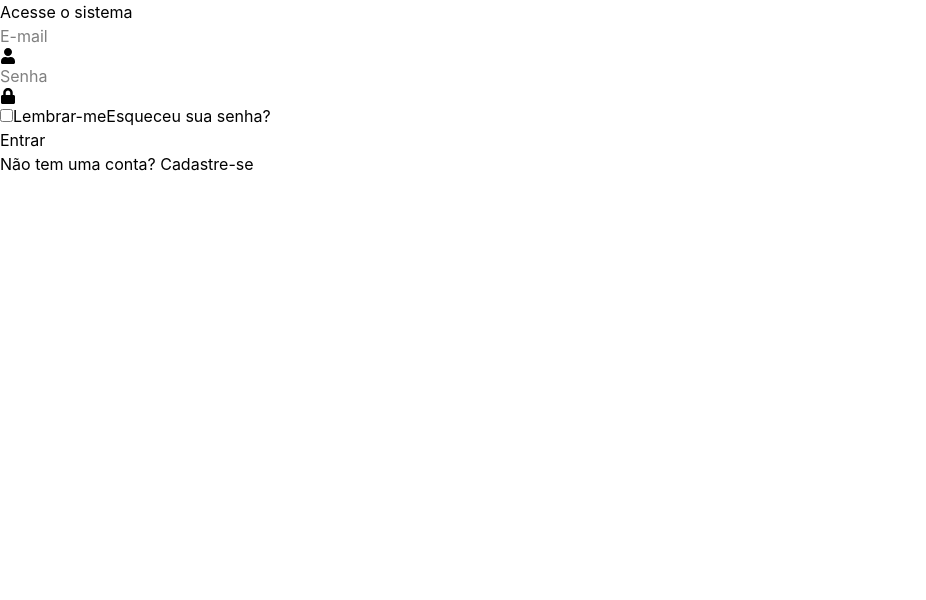
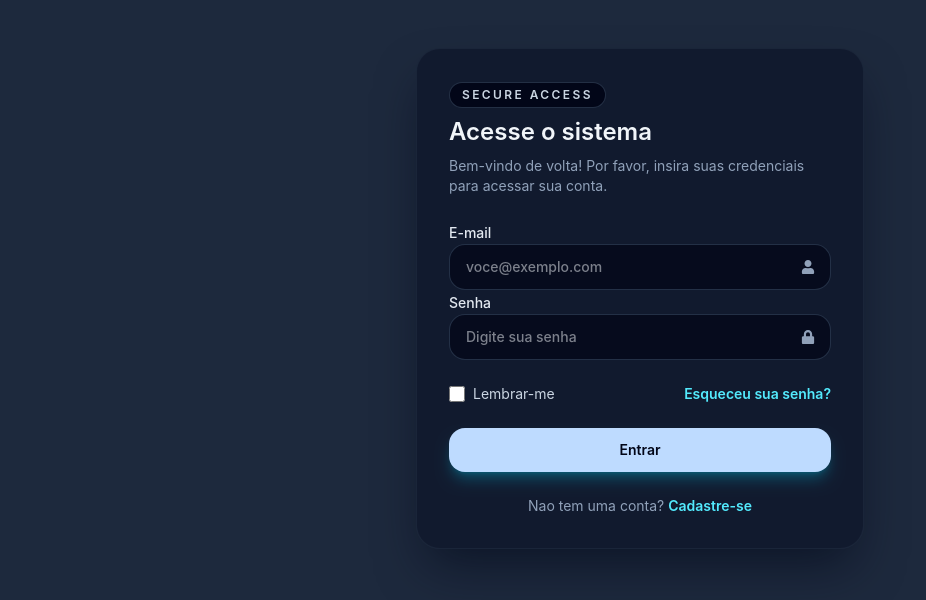
Before and after one commit to joaouggdmn/Login-Page-REACT, a React (Vite) app: page / in a window 1280 px wide. Shown: the top 600 px of the page, without its empty margins (0-926 px from the left). Built offline with nearby package versions, Linux system fonts and the light colour scheme.

Commit message:
Styling login form with tailwindcss

```diff
--- a/src/components/login/Login.jsx
+++ b/src/components/login/Login.jsx
@@ -10,42 +10,90 @@ const Login = () => {
   };
 
   return (
-    <div className="container">
-      <form onSubmit={handleSubmit}>
-        <h2>Acesse o sistema</h2>
-        <div>
+    <div className="min-h-screen bg-slate-800 px-4 py-12 text-slate-100">
+      <div className="mx-auto w-full max-w-md">
+        <form
+          onSubmit={handleSubmit}
+          className="w-full space-y-6 rounded-3xl border border-slate-800/80 bg-slate-900/80 p-8 shadow-2xl shadow-slate-950/60"
+        >
+          <div className="space-y-2">
+            <span className="inline-flex w-fit items-center gap-2 rounded-full border border-slate-700/70 bg-slate-950 px-3 py-1 text-xs font-semibold uppercase tracking-[0.2em] text-slate-300">
+              Secure Access
+            </span>
+            <h2 className="text-2xl font-semibold text-slate-100">
+              Acesse o sistema
+            </h2>
+            <p className="text-sm text-slate-400">
+              Bem-vindo de volta! Por favor, insira suas credenciais para acessar sua conta.
+            </p>
+          </div>
+
+          <div className="space-y-4">
+            <label className="space-y-2 text-sm font-medium text-slate-200">
+              E-mail
+              <div className="relative">
                 <input
                   type="email"
-            placeholder="E-mail"
+                  placeholder="voce@exemplo.com"
+                  value={email}
+                  required
                   onChange={(e) => setEmail(e.target.value)}
+                  className="w-full rounded-2xl border border-slate-700/70 bg-slate-950/70 px-4 py-3 pr-11 text-sm text-slate-100 outline-none transition focus:border-cyan-400/70 focus:ring-2 focus:ring-cyan-400/25"
                 />
-          <FaUser className="icon" />
+                <FaUser className="pointer-events-none absolute right-4 top-1/2 -translate-y-1/2 text-slate-400" />
               </div>
-        <div>
+            </label>
+
+            <label className="space-y-2 text-sm font-medium text-slate-200">
+              Senha
+              <div className="relative">
                 <input
                   type="password"
-            placeholder="Senha"
+                  placeholder="Digite sua senha"
+                  value={password}
+                  required
                   onChange={(e) => setPassword(e.target.value)}
+                  className="w-full rounded-2xl border border-slate-700/70 bg-slate-950/70 px-4 py-3 pr-11 text-sm text-slate-100 outline-none transition focus:border-cyan-400/70 focus:ring-2 focus:ring-cyan-400/25"
                 />
-          <FaLock className="icon" />
+                <FaLock className="pointer-events-none absolute right-4 top-1/2 -translate-y-1/2 text-slate-400" />
+              </div>
+            </label>
           </div>
 
-        <div>
-          <label>
-            <input type="checkbox" />
+          <div className="flex flex-wrap items-center justify-between gap-3 text-sm">
+            <label className="flex items-center gap-2 text-slate-300">
+              <input
+                type="checkbox"
+                className="h-4 w-4 rounded border-slate-700 bg-slate-950 text-cyan-400 focus:ring-cyan-400/30"
+              />
               Lembrar-me
             </label>
-          <a href="#">Esqueceu sua senha?</a>
+            <a
+              href="#"
+              className="font-semibold text-cyan-300 transition hover:text-cyan-200"
+            >
+              Esqueceu sua senha?
+            </a>
           </div>
 
-        <button>Entrar</button>
+          <button
+            type="submit"
+            className="w-full rounded-2xl bg-blue-200 px-4 py-3 text-sm font-semibold text-slate-950 shadow-lg shadow-cyan-500/30 transition hover:-translate-y-0.5 hover:bg-cyan-300"
+          >
+            Entrar
+          </button>
 
-        <div className="signup-link">
-          <p>
-            Não tem uma conta? <a href="#">Cadastre-se</a>
-          </p>
+          <div className="text-center text-sm text-slate-400">
+            Nao tem uma conta?{" "}
+            <a
+              href="#"
+              className="font-semibold text-cyan-300 transition hover:text-cyan-200"
+            >
+              Cadastre-se
+            </a>
           </div>
         </form>
+      </div>
     </div>
   );
 };
```
Lines whose indentation alone changed are shown as unchanged.
